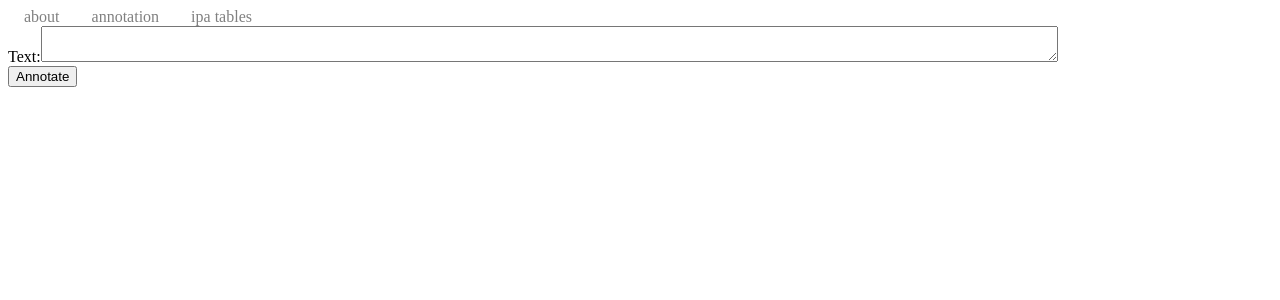
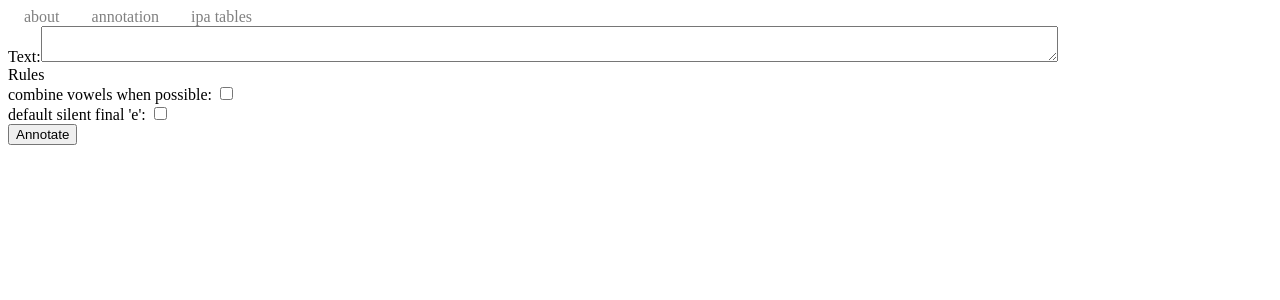
Before and after one commit to RaeRachael/Annontated-English, a React (Create React App) app: page / in a window 1280 px wide. Shown: the top 300 px of the page. Built offline with nearby package versions, Linux system fonts and the light colour scheme; the HTML template or start-up script is replaced by a standard one.

Commit message:
Current basic rules can be switch on and off in app

```diff
--- /dev/null
+++ b/src/App/components/switchInput.tsx
@@ -0,0 +1,23 @@
+import React from "react";
+
+interface ITestProps {
+  label: string;
+  checked: boolean;
+  onChange: any;
+}
+
+interface ITestState {}
+
+const SwitchInput = ({ label, checked, onChange }: ITestProps) => (
+  <div>
+    <label>{label}</label>
+    <input
+      type="checkbox"
+      className="toggle-switch-checkbox"
+      checked={checked}
+      onChange={(e) => onChange(e.target.checked)}
+    />
+  </div>
+);
+
+export default SwitchInput;
--- a/src/App/pages/AnnotationPage.tsx
+++ b/src/App/pages/AnnotationPage.tsx
@@ -1,6 +1,8 @@
 import React from "react";
 import AnnotatedText from "../components/AnnotatedText";
 import { annotate } from "../../Annotator/annotator";
+import { rules } from "../../Types/Rules";
+import SwitchInput from "../components/switchInput";
 
 // import './App.css';
 
@@ -8,6 +10,7 @@ interface ITestProps {}
 
 interface ITestState {
   text: string;
+  rules: rules;
 }
 
 export default class AnnotationPage extends React.Component<
@@ -19,6 +22,7 @@ export default class AnnotationPage extends React.Component<
 
     this.state = {
       text: "",
+      rules: { annotateTwoVowels: false, silentFinalE: false },
     };
 
     this.handleAnnotation = this.handleAnnotation.bind(this);
@@ -31,7 +35,7 @@ export default class AnnotationPage extends React.Component<
     text = text.trim();
     let words: string[] = text.split(" ");
     console.log(text, words, "input");
-    words = words.map((word) => annotate(word));
+    words = words.map((word) => annotate(word, this.state.rules));
     console.log(words.join(" "), words, "output");
     this.setState({ text: words.join(" ") });
   }
@@ -59,6 +63,33 @@ export default class AnnotationPage extends React.Component<
               <textarea name="text" style={{ width: "80%", height: "20%" }} />
             </label>
           </div>
+          <div className="RulesArea">
+            Rules
+            <SwitchInput
+              label="combine vowels when possible: "
+              checked={this.state.rules.annotateTwoVowels}
+              onChange={(newValue: boolean) =>
+                this.setState({
+                  rules: {
+                    annotateTwoVowels: newValue,
+                    silentFinalE: this.state.rules.silentFinalE,
+                  },
+                })
+              }
+            ></SwitchInput>
+            <SwitchInput
+              label="default silent final 'e': "
+              checked={this.state.rules.silentFinalE}
+              onChange={(newValue: boolean) =>
+                this.setState({
+                  rules: {
+                    annotateTwoVowels: this.state.rules.annotateTwoVowels,
+                    silentFinalE: newValue,
+                  },
+                })
+              }
+            ></SwitchInput>
+          </div>
           <div>
             <input type="submit" value="Annotate" />
           </div>
```
